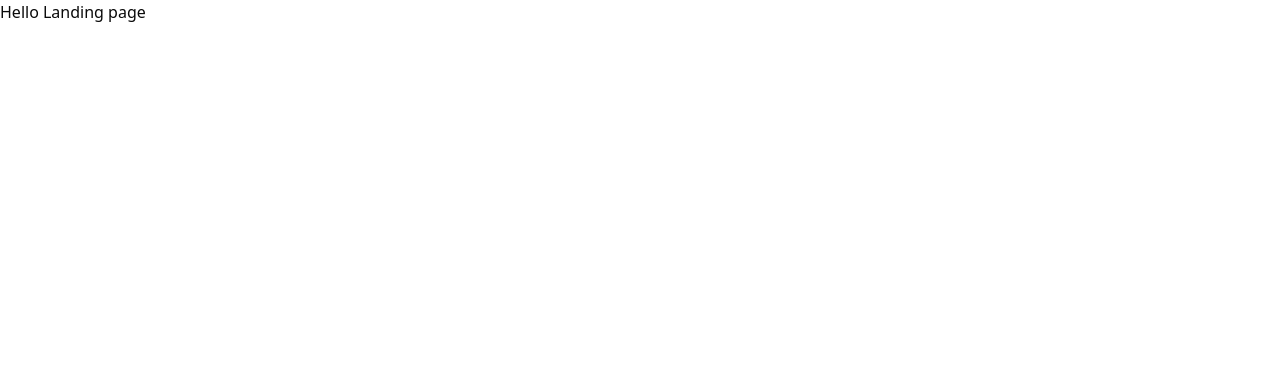
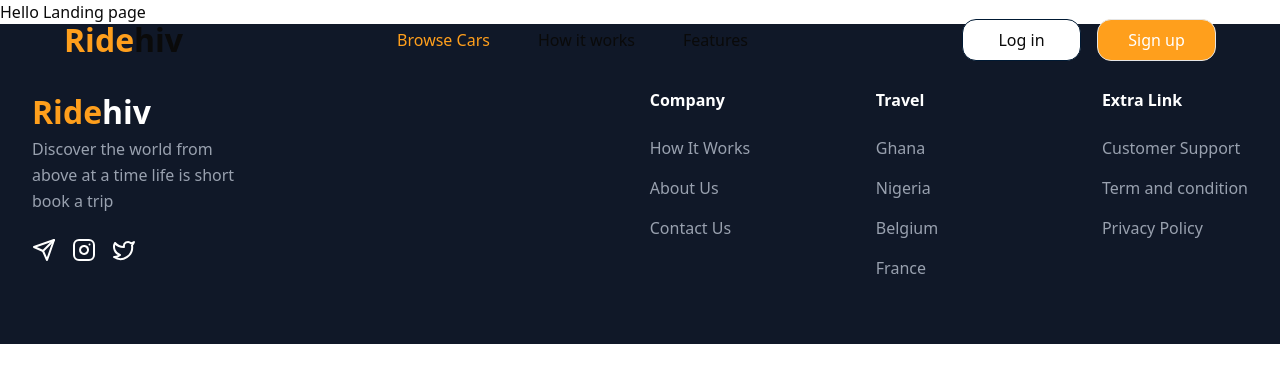
Before and after one commit to the-shopify-team/team-shopify, a Next.js app in the folder frontend/car-rental-app/: page / in a window 1280 px wide. Shown: the top 382 px of the page. Built offline with nearby package versions, Linux system fonts and the light colour scheme.

Commit message:
feat: setup-landing-page-layout-structure

```diff
--- a/frontend/car-rental-app/src/app/(landing-page)/layout.tsx
+++ b/frontend/car-rental-app/src/app/(landing-page)/layout.tsx
@@ -1,3 +1,6 @@
+import { Footer } from "@/components/Footer";
+import NavBar from "@/components/Navbar";
+
 export default function LandingPageLayout({
   children,
 }: Readonly<{
@@ -5,7 +8,11 @@
 }>) {
   return (
     <div>
-        <main>{children}</main>
+        <main className="relative">
+          <NavBar />
+            {children}
+          <Footer />
+        </main>
     </div>
   );
 }
```
